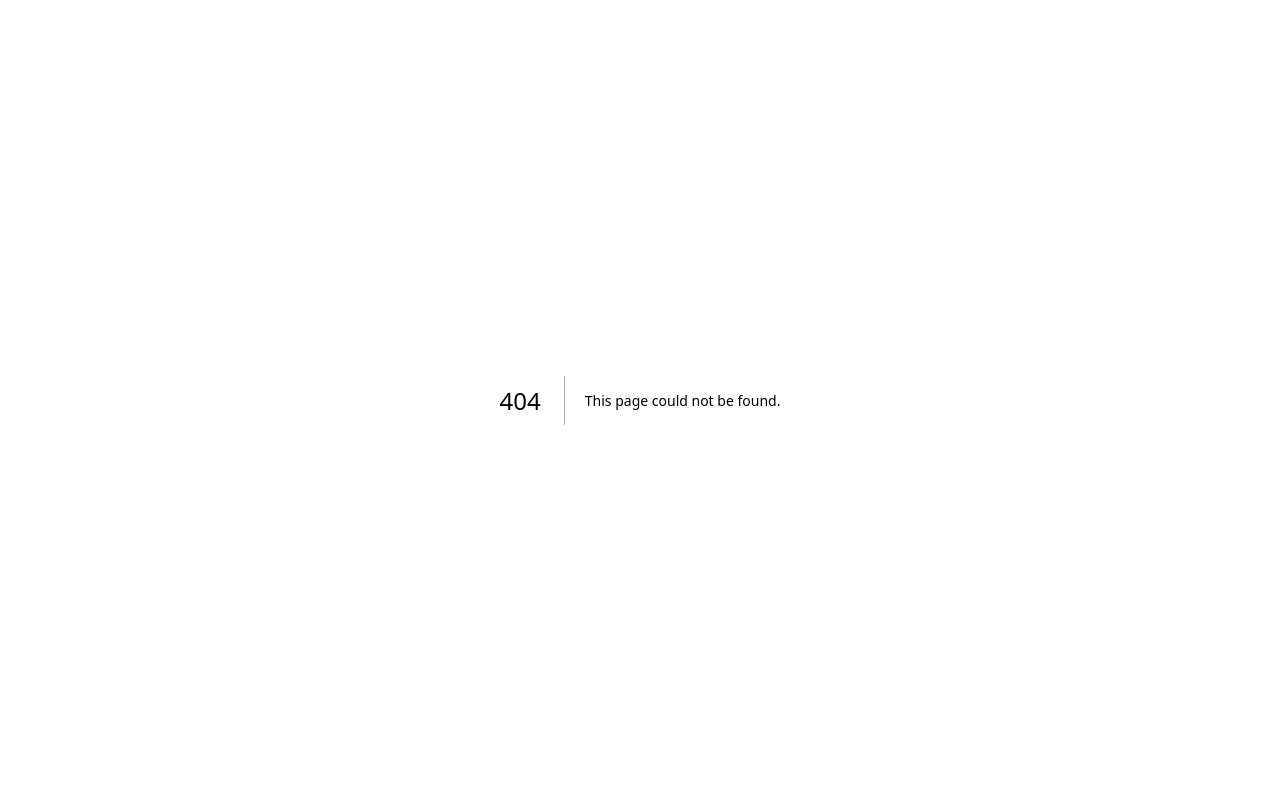
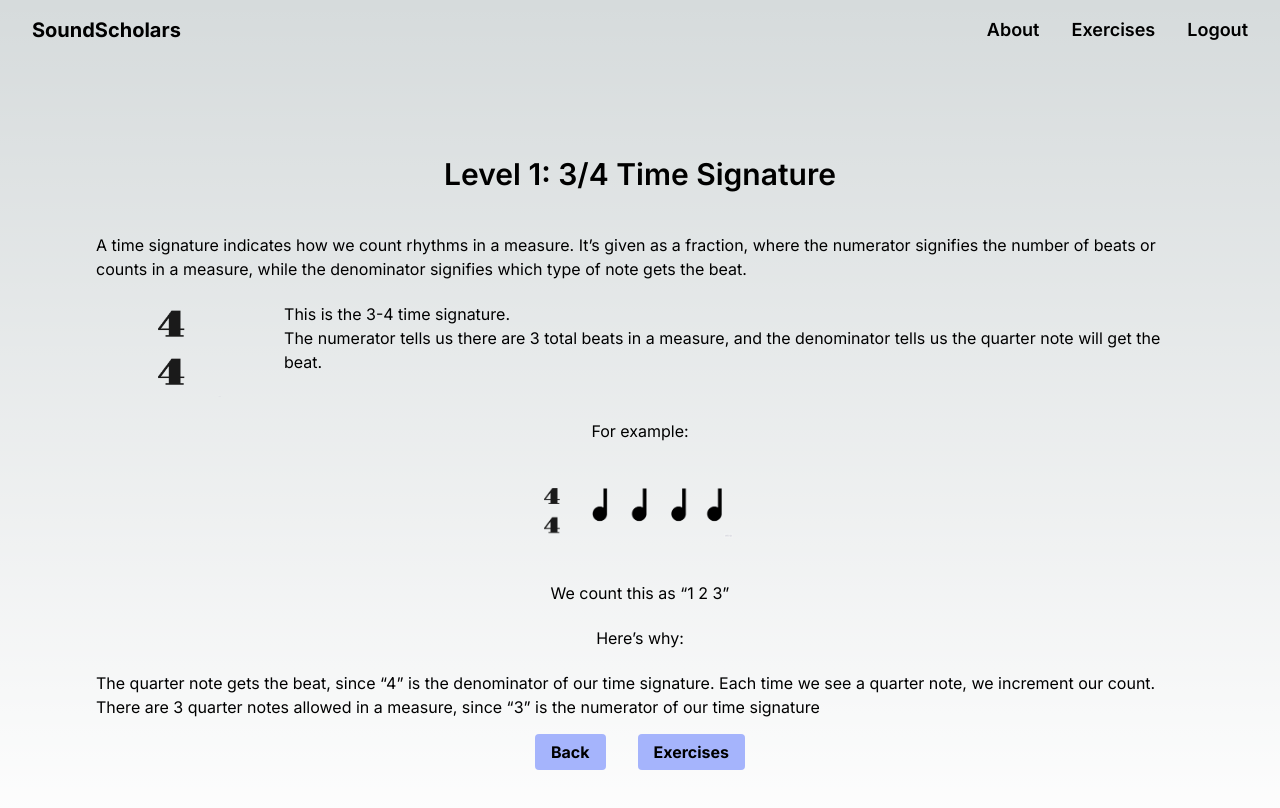
Before and after one commit to sastec17/soundscholars, a Next.js app: page /learningPages/levels/level11 in a window 1280 px wide. Before the commit this address had no page. Shown: the top 808 px of the page. Built offline with nearby package versions, Linux system fonts and the light colour scheme.

Commit message:
Add level 1 learning pages

```diff
--- a/app/learningPages/levels/level00/page.tsx
+++ b/app/learningPages/levels/level00/page.tsx
@@ -37,8 +37,9 @@ export default function Level00() {
     ];
 
     return (
-        <main className="flex min-h-screen flex-col items-center justify-between p-24">
+        <main className="flex min-h-screen flex-col items-center space-y-10  p-24">
             <h1 className="text-3xl font-semibold mb-5">Level 0: Quarter, Half & Whole Notes + Rests</h1>
+            <div>
             {rows.map((item) => (
                 <div className="parent flex-parent">
                     <Icon path={item["image"]} title="Half note" size={3} color="black" />
@@ -48,6 +49,7 @@ export default function Level00() {
                     </div>
                 </div>
             ))}
+            </div>
             <Link href='/learningPages/levels/level01/' className="bg-indigo-300 hover:bg-indigo-500 text-black font-bold py-2 px-4 rounded focus:outline-none focus:shadow-outline" type="button">
                 Next Page
             </Link>
--- a/app/learningPages/levels/level01/page.tsx
+++ b/app/learningPages/levels/level01/page.tsx
@@ -1,10 +1,7 @@
-// Welcome component. See Figma for design
-// import { mdiMusicNoteHalf, mdiMusicNoteQuarter, mdiMusicNoteWhole, mdiMusicRestHalf, mdiMusicRestQuarter, mdiMusicRestWhole } from "@mdi/js";
-// import Icon from "@mdi/react";
+// 4/4 time signature learning page
 import Link from "next/link"
 import Image from "next/image";
 export default function Level01() {
-    const example_img = require("../../../../sql/uploads/level0/cm_4quarters.png");
     return (
         <main className="flex min-h-screen flex-col items-center justify-between p-24">
             <h1 className="text-3xl font-semibold mb-5">Level 0: 4/4 Time Signature</h1>
--- a/app/learningPages/levels/level10/page.tsx
+++ b/app/learningPages/levels/level10/page.tsx
@@ -1,12 +1,39 @@
+// Level01 page
+import { mdiMusicNoteEighth, mdiMusicRestEighth} from "@mdi/js";
+import Icon from "@mdi/react";
 import Link from "next/link"
-export default function Level10() {
+export default function Level01() {
+    const rows = [
+        {
+            "image": mdiMusicNoteEighth,
+            "name": "Eighth Note",
+            "description": "This note lasts as long as half a quarter note. In 4/4 time signature, it will take up 1/8th the measure."
+        },
+        {
+            "image": mdiMusicRestEighth,
+            "name": "Eighth Rest",
+            "description": "This lasts as long as an eighth note, but signifies that no sound should be played."
+        }
+    ];
+
     return (
-        <main className="flex min-h-screen flex-col items-center justify-between p-24">
-            <p>TODO: Implement level 1 stuff - See Figma :p</p>
+        <main className="flex min-h-screen flex-col items-center space-y-10 p-24">
+            <h1 className="text-3xl font-semibold mb-5">Level 1: Eighth Notes + Rests</h1>
+            <div>
 
-            {/** TODO: Link to exercise overview? Or just notation addition */}
-            <Link href='/exercises/noteAddition' className="bg-indigo-300 hover:bg-indigo-500 text-black font-bold py-2 px-4 rounded focus:outline-none focus:shadow-outline" type="button">
-                Exercises
+
+            {rows.map((item) => (
+                <div className="parent flex-parent">
+                    <Icon path={item["image"]} title="Half note" size={3} color="black" />
+                    <div>
+                        <p>{item["name"]}</p>
+                        <p>{item["description"]}</p>
+                    </div>
+                </div>
+            ))}
+            </div>
+            <Link href='/learningPages/levels/level11/' className="bg-indigo-300 hover:bg-indigo-500 text-black font-bold py-2 px-4 rounded focus:outline-none focus:shadow-outline" type="button">
+                Next Page
             </Link>
 
         </main>
--- /dev/null
+++ b/app/learningPages/levels/level11/page.tsx
@@ -0,0 +1,45 @@
+// 3/4 time signature learning page
+import Link from "next/link"
+import Image from "next/image";
+export default function Level11() {
+    return (
+        <main className="flex min-h-screen flex-col items-center justify-between p-24">
+            <h1 className="text-3xl font-semibold mb-5">Level 1: 3/4 Time Signature</h1>
+            <p>A time signature indicates how we count rhythms in a measure. It’s given as a fraction, where the numerator signifies the number of beats or counts in a measure, while the denominator signifies which type of note gets the beat.</p>
+            <div className="parent flex-parent">
+                <div className="flex items-center justify-center relative w-48 h-24">
+                    <Image
+                        alt="4-4 time signature"
+                        src="/app/images/4-4time.png"
+                        fill
+                        className="object-contain"
+                    />
+                </div>
+                <div>
+                    <p>This is the 3-4 time signature.</p>
+                    <p>The numerator tells us there are 3 total beats in a measure, and the denominator tells us the quarter note will get the beat.</p>
+                </div>
+            </div>
+            <h2>For example: </h2>
+            <div className="flex items-center justify-center relative w-48 h-24">
+                    <Image
+                        alt="3-4 time signature"
+                        src="/uploads/level0/tr_4quarters.png"
+                        fill
+                        className="object-contain"
+                    />
+            </div>
+            <p>We count this as “1 2 3”</p>
+            <p>Here’s why:</p>
+            <p>The quarter note gets the beat, since “4” is the denominator of our time signature. Each time we see a quarter note, we increment our count. There are 3 quarter notes allowed in a measure, since “3” is the numerator of our time signature</p>
+            <div className="space-x-8">
+                <Link href='/learningPages/levels/level10' className="bg-indigo-300 hover:bg-indigo-500 text-black font-bold py-2 px-4 rounded focus:outline-none focus:shadow-outline" type="button">
+                    Back
+                </Link>
+                <Link href='/exercises' className="bg-indigo-300 hover:bg-indigo-500 text-black font-bold py-2 px-4 rounded focus:outline-none focus:shadow-outline" type="button">
+                    Exercises
+                </Link>
+            </div>
+        </main>
+      )
+}
```
Also changed, not shown: 2 other files (tests, documents, lock files or other folders).
